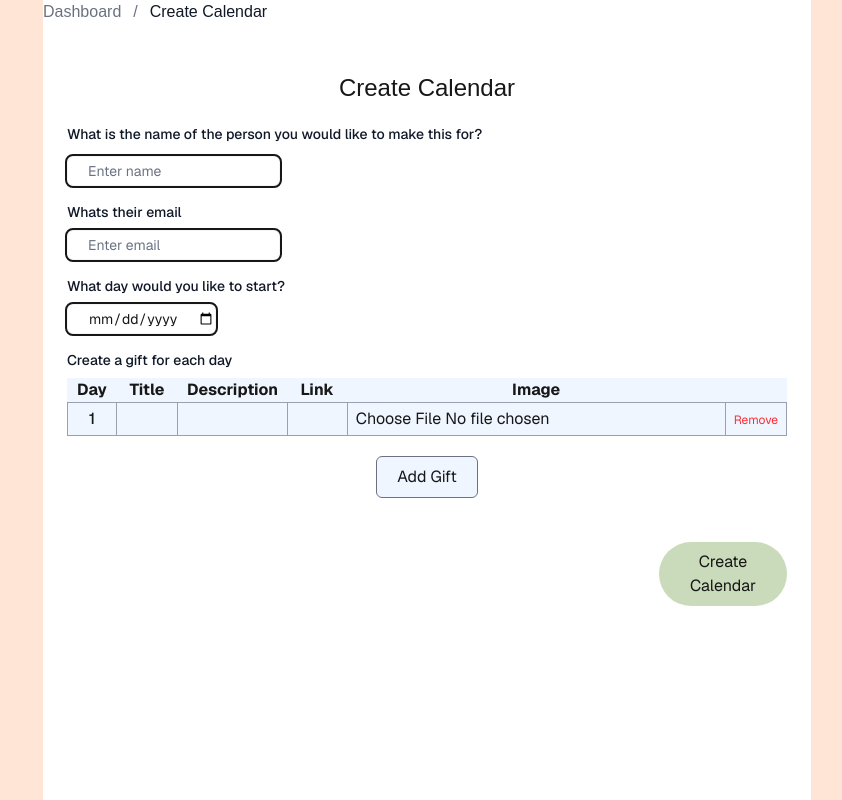
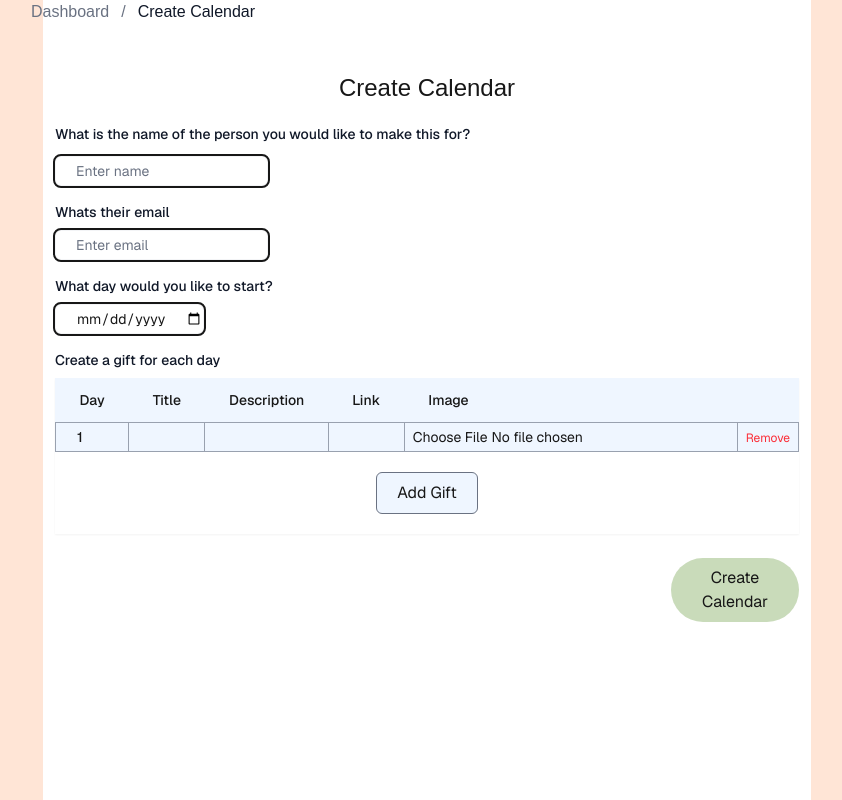
Before and after one commit to kana140/12-days-of, a Next.js app: page /dashboard/create in a window 1280 px wide. Shown: the whole page, without its empty margins (213-1055 px from the left). Built offline with nearby package versions, Linux system fonts and the light colour scheme; a web font is replaced by a local one.

Commit message:
make link optional on gift table and style table

```diff
--- a/app/ui/edit-form.tsx
+++ b/app/ui/edit-form.tsx
@@ -95,7 +95,7 @@ export default function Form({
         </div>
 
         {/* Set Gifts */}
-        <div className="mb-4">
+        <div className="mb-4 relative overflow-x-scrolls">
           <label
             htmlFor="Gifts"
             className="mb-2 block text-sm font-medium text-gray-900"
--- a/app/ui/gift-modal.tsx
+++ b/app/ui/gift-modal.tsx
@@ -26,7 +26,7 @@ export default function GiftModal({
   }, [isOpen]);
 
   if (!isOpen || !gift) return null;
-
+  console.log(gift.link);
   return (
     <div
       className="fixed inset-0 z-50 flex items-center justify-center bg-black/40 backdrop-blur-sm"
@@ -82,7 +82,8 @@ export default function GiftModal({
               </div>
             )}
 
-            {gift.link && (
+            {gift.link != "" ? (
+              gift.link && (
                 <a
                   href={gift.link}
                   target="_blank"
@@ -91,6 +92,9 @@ export default function GiftModal({
                 >
                   Open your surprise 🎁
                 </a>
+              )
+            ) : (
+              <div></div>
             )}
           </div>
         )}
--- a/app/ui/gifts-table.tsx
+++ b/app/ui/gifts-table.tsx
@@ -39,16 +39,26 @@ export default function GiftsTable({ gifts }: { gifts: GiftField[] }) {
   };
 
   return (
-    <div className="flex flex-col items-center">
-      <table className="bg-blue-50 w-full h-10 w-50%">
-        <thead>
+    <div className="flex flex-col items-center relative shadow-xs">
+      <table className="bg-blue-50 text-sm w-full text-left rtl:text-right text-body">
+        <thead className="text-sm border-b ">
           <tr>
-            <th>Day</th>
-            <th>Title</th>
-            <th>Description</th>
-            <th>Link</th>
-            <th>Image</th>
-            <th></th>
+            <th scope="col" className="px-6 py-3 font-medium">
+              Day
+            </th>
+            <th scope="col" className="px-6 py-3 font-medium">
+              Title
+            </th>
+            <th scope="col" className="px-6 py-3 font-medium">
+              Description
+            </th>
+            <th scope="col" className="px-6 py-3 font-medium">
+              Link
+            </th>
+            <th scope="col" className="px-6 py-3 font-medium">
+              Image
+            </th>
+            <th scope="col" className="px-6 py-3 font-medium"></th>
           </tr>
         </thead>
         <tbody>
@@ -97,7 +107,6 @@ export default function GiftsTable({ gifts }: { gifts: GiftField[] }) {
                     name={`gifts[${day}][link]`}
                     className="w-full"
                     defaultValue={row.link}
-                    required
                   />
                 </td>
 
```
Lines whose indentation alone changed are shown as unchanged.
